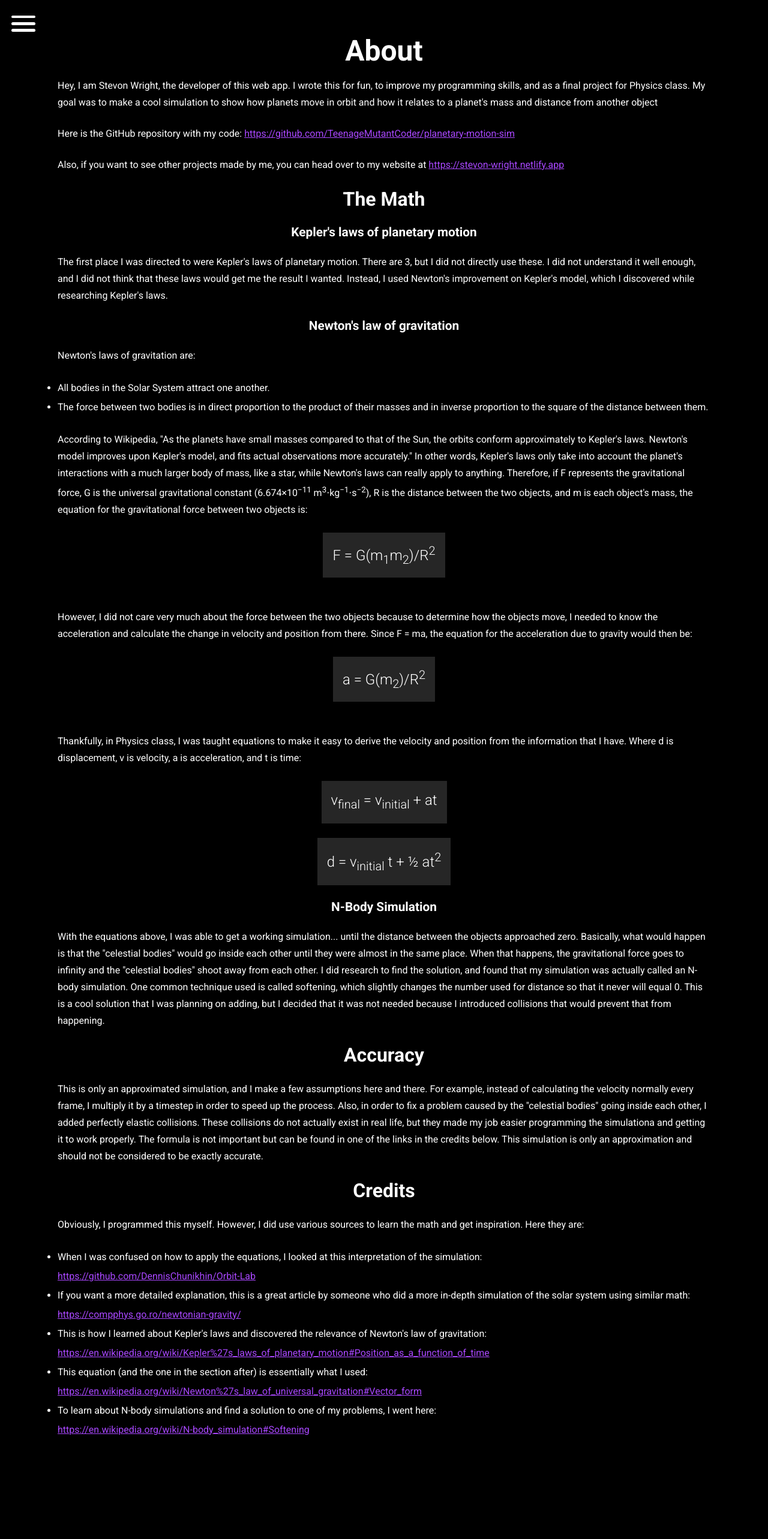
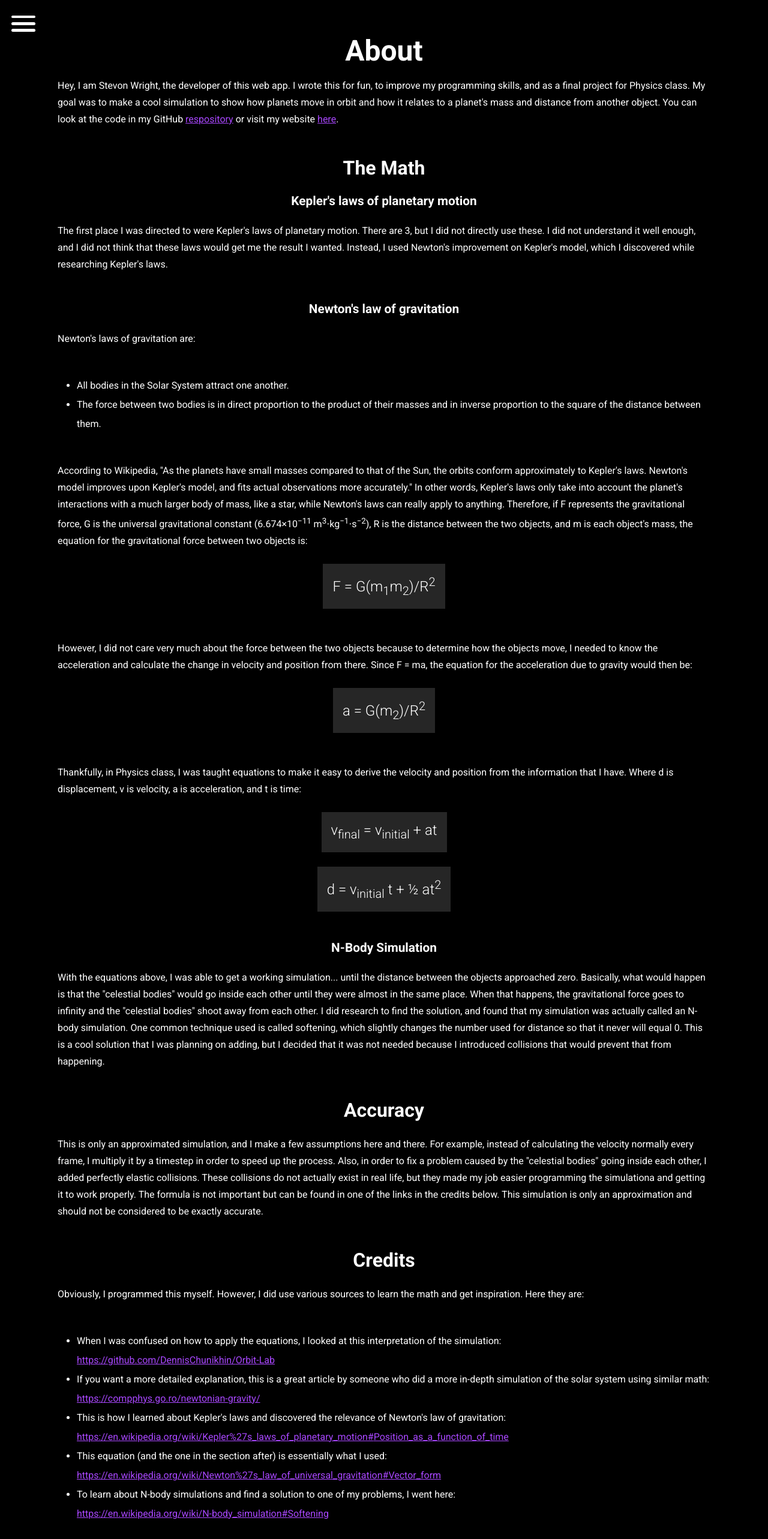
Before and after one commit to TeenageMutantCoder/n-body-sim, a React (Create React App) app: page /about in a window 1280 px wide. Shown: the top 2566 px of the page at 60% size. Before the commit the page ends 2424 px from the top, so only its background shows below. Built offline with nearby package versions, Linux system fonts and the light colour scheme.

Commit message:
Edited About page and styling

```diff
--- a/src/components/About.css
+++ b/src/components/About.css
@@ -1,6 +1,5 @@
-.About p,
-.About ul {
-    margin-bottom: 1.5rem;
+.About > *:not(h1, h2, h3) {
+    margin-bottom: 3rem;
 }
 
 .About p {
@@ -11,6 +10,10 @@
     color: var(--main-color);
 }
 
+.About ul {
+    margin-left: 2rem;
+}
+
 .About a:hover {
     color: var(--accent-color);
 }
@@ -19,20 +22,14 @@
     line-height: 2rem;
 }
 
-li.equation {
-    list-style: none;
-}
-
-span.equation {
-    display: block;
-}
-
 .equation {
     background-color: rgba(161, 161, 161, 0.24);
+    display: block;
     font-size: 1.5rem;
     font-weight: 300;
-    text-align: center;
+    list-style: none;
     margin: 1.5rem auto;
     padding: 1rem;
+    text-align: center;
     width: max-content;
 }
--- a/src/components/About.jsx
+++ b/src/components/About.jsx
@@ -5,64 +5,242 @@ const About = () => {
   return (
     <div className="About">
       <h1 className="title">About</h1>
-            <p>Hey, I am Stevon Wright, the developer of this web app. I wrote this for fun, to improve my programming skills, and as a final project for Physics class. My goal was to make a cool simulation to show how planets move in orbit and how it relates to a planet's mass and distance from another object</p>
-            <p>Here is the GitHub repository with my code: <a href="https://github.com/TeenageMutantCoder/planetary-motion-sim" target="_blank" rel="noopener noreferrer">https://github.com/TeenageMutantCoder/planetary-motion-sim</a></p>
-            <p>Also, if you want to see other projects made by me, you can head over to my website at <a href="https://stevon-wright.netlify.app" target="_blank" rel="noopener noreferrer">https://stevon-wright.netlify.app</a></p>
+      <p>
+        Hey, I am Stevon Wright, the developer of this web app. I wrote this for
+        fun, to improve my programming skills, and as a final project for
+        Physics class. My goal was to make a cool simulation to show how planets
+        move in orbit and how it relates to a planet's mass and distance from
+        another object. You can look at the code in my GitHub&nbsp;
+        <a
+          href="https://github.com/TeenageMutantCoder/planetary-motion-sim"
+          target="_blank"
+          rel="noopener noreferrer"
+        >
+          respository
+        </a>
+        &nbsp;or visit my website&nbsp;
+        <a
+          href="https://stevon-wright.netlify.app"
+          target="_blank"
+          rel="noopener noreferrer"
+        >
+          here
+        </a>
+        .
+      </p>
       <h2>The Math</h2>
       <h3>Kepler's laws of planetary motion</h3>
-            <p>The first place I was directed to were Kepler's laws of planetary motion. There are 3, but I did not directly use these. I did not understand it well enough, and I did not think that these laws would get me the result I wanted. Instead, I used Newton's improvement on Kepler's model, which I discovered while researching Kepler's laws.</p>
+      <p>
+        The first place I was directed to were Kepler's laws of planetary
+        motion. There are 3, but I did not directly use these. I did not
+        understand it well enough, and I did not think that these laws would get
+        me the result I wanted. Instead, I used Newton's improvement on Kepler's
+        model, which I discovered while researching Kepler's laws.
+      </p>
       <h3>Newton's law of gravitation</h3>
       <p>Newton's laws of gravitation are:</p>
       <ul>
         <li>All bodies in the Solar System attract one another.</li>
-                <li>The force between two bodies is in direct proportion to the product of their masses and in inverse proportion to the square of the distance between them.</li>
+        <li>
+          The force between two bodies is in direct proportion to the product of
+          their masses and in inverse proportion to the square of the distance
+          between them.
+        </li>
       </ul>
       <p>
-                According to Wikipedia, "As the planets have small masses compared to that of the Sun, the orbits conform approximately to Kepler's laws. Newton's model improves upon Kepler's model, and fits actual observations more accurately." In other words, Kepler's laws only take into account the planet's interactions with a much larger body of mass, like a star, while Newton's laws can really apply to anything. Therefore, if F represents the gravitational force, G is the universal gravitational constant (6.674×10<sup>−11</sup> m<sup>3</sup>⋅kg<sup>−1</sup>⋅s<sup>−2</sup>), R is the distance between the two objects, and m is each object's mass, the equation for the gravitational force between two objects is:
+        According to Wikipedia, "As the planets have small masses compared to
+        that of the Sun, the orbits conform approximately to Kepler's laws.
+        Newton's model improves upon Kepler's model, and fits actual
+        observations more accurately." In other words, Kepler's laws only take
+        into account the planet's interactions with a much larger body of mass,
+        like a star, while Newton's laws can really apply to anything.
+        Therefore, if F represents the gravitational force, G is the universal
+        gravitational constant (6.674×10<sup>−11</sup> m<sup>3</sup>⋅kg
+        <sup>−1</sup>⋅s<sup>−2</sup>), R is the distance between the two
+        objects, and m is each object's mass, the equation for the gravitational
+        force between two objects is:
         <br />
-                <span className="equation">F = G(m<sub>1</sub>m<sub>2</sub>)/R<sup>2</sup></span>
+        <span className="equation">
+          F = G(m<sub>1</sub>m<sub>2</sub>)/R<sup>2</sup>
+        </span>
         <br />
-                However, I did not care very much about the force between the two objects because to determine how the objects move, I needed to know the acceleration and calculate the change in velocity and position from there. Since F = ma, the equation for the acceleration due to gravity would then be:
+        However, I did not care very much about the force between the two
+        objects because to determine how the objects move, I needed to know the
+        acceleration and calculate the change in velocity and position from
+        there. Since F = ma, the equation for the acceleration due to gravity
+        would then be:
         <br />
-                <span className="equation">a = G(m<sub>2</sub>)/R<sup>2</sup></span>
+        <span className="equation">
+          a = G(m<sub>2</sub>)/R<sup>2</sup>
+        </span>
         <br />
-                Thankfully, in Physics class, I was taught equations to make it easy to derive the velocity and position from the information that I have. Where d is displacement, v is velocity, a is acceleration, and t is time:
+        Thankfully, in Physics class, I was taught equations to make it easy to
+        derive the velocity and position from the information that I have. Where
+        d is displacement, v is velocity, a is acceleration, and t is time:
+        <span className="equation">
+          v<sub>final</sub> = v<sub>initial</sub> + at
+        </span>
+        <span className="equation">
+          d = v<sub>initial</sub> t + &frac12; at<sup>2</sup>
+        </span>
+      </p>
+      <h3>N-Body Simulation</h3>
+      <p>
+        With the equations above, I was able to get a working simulation...
+        until the distance between the objects approached zero. Basically, what
+        would happen is that the "celestial bodies" would go inside each other
+        until they were almost in the same place. When that happens, the
+        gravitational force goes to infinity and the "celestial bodies" shoot
+        away from each other. I did research to find the solution, and found
+        that my simulation was actually called an N-body simulation. One common
+        technique used is called softening, which slightly changes the number
+        used for distance so that it never will equal 0. This is a cool solution
+        that I was planning on adding, but I decided that it was not needed
+        because I introduced collisions that would prevent that from happening.
+      </p>
+      <h2>Accuracy</h2>
+      <p>
+        This is only an approximated simulation, and I make a few assumptions
+        here and there. For example, instead of calculating the velocity
+        normally every frame, I multiply it by a timestep in order to speed up
+        the process. Also, in order to fix a problem caused by the "celestial
+        bodies" going inside each other, I added perfectly elastic collisions.
+        These collisions do not actually exist in real life, but they made my
+        job easier programming the simulationa and getting it to work properly.
+        The formula is not important but can be found in one of the links in the
+        credits below. This simulation is only an approximation and should not
+        be considered to be exactly accurate.
+      </p>
+      <h2>Credits</h2>
+      <p>
+        Obviously, I programmed this myself. However, I did use various sources
+        to learn the math and get inspiration. Here they are:
       </p>
       <ul>
-                <li className="equation">v<sub>final</sub> = v<sub>initial</sub> + at</li>
-                <li className="equation">d = v<sub>initial</sub> t + &frac12; at<sup>2</sup></li>
-            </ul>
-            <h3>N-Body Simulation</h3>
-            <p>With the equations above, I was able to get a working simulation... until the distance between the objects approached zero. Basically, what would happen is that the "celestial bodies" would go inside each other until they were almost in the same place. When that happens, the gravitational force goes to infinity and the "celestial bodies" shoot away from each other. I did research to find the solution, and found that my simulation was actually called an N-body simulation. One common technique used is called softening, which slightly changes the number used for distance so that it never will equal 0. This is a cool solution that I was planning on adding, but I decided that it was not needed because I introduced collisions that would prevent that from happening.</p>
-            <h2>Accuracy</h2>
-            <p>This is only an approximated simulation, and I make a few assumptions here and there. For example, instead of calculating the velocity normally every frame, I multiply it by a timestep in order to speed up the process. Also, in order to fix a problem caused by the "celestial bodies" going inside each other, I added perfectly elastic collisions. These collisions do not actually exist in real life, but they made my job easier programming the simulationa and getting it to work properly. The formula is not important but can be found in one of the links in the credits below. This simulation is only an approximation and should not be considered to be exactly accurate.</p>
-            <h2>Credits</h2>
-            <p>Obviously, I programmed this myself. However, I did use various sources to learn the math and get inspiration. Here they are:</p>
-            <ul>
         <li>
-                    When I was confused on how to apply the equations, I looked at this interpretation of the simulation:
+          When I was confused on how to apply the equations, I looked at this
+          interpretation of the simulation:
           <br />
-                    <a href="https://github.com/DennisChunikhin/Orbit-Lab" rel="noopener noreferrer" target="_blank">https://github.com/DennisChunikhin/Orbit-Lab</a>
+          <a
+            href="https://github.com/DennisChunikhin/Orbit-Lab"
+            rel="noopener noreferrer"
+            target="_blank"
+          >
+            https://
+            <wbr />
+            github.com/
+            <wbr />
+            DennisChunikhin/
+            <wbr />
+            Orbit-Lab
+          </a>
         </li>
         <li>
-                    If you want a more detailed explanation, this is a great article by someone who did a more in-depth simulation of the solar system using similar math:
+          If you want a more detailed explanation, this is a great article by
+          someone who did a more in-depth simulation of the solar system using
+          similar math:
           <br />
-                    <a href="https://compphys.go.ro/newtonian-gravity/" rel="noopener noreferrer" target="_blank">https://compphys.go.ro/newtonian-gravity/</a>
+          <a
+            href="https://compphys.go.ro/newtonian-gravity/"
+            rel="noopener noreferrer"
+            target="_blank"
+          >
+            https://
+            <wbr />
+            compphys.go.ro/
+            <wbr />
+            newtonian-gravity/
+          </a>
         </li>
         <li>
-                    This is how I learned about Kepler's laws and discovered the relevance of Newton's law of gravitation:
+          This is how I learned about Kepler's laws and discovered the relevance
+          of Newton's law of gravitation:
           <br />
-                    <a href="https://en.wikipedia.org/wiki/Kepler%27s_laws_of_planetary_motion#Newton's_law_of_gravitation" rel="noopener noreferrer" target="_blank">https://en.wikipedia.org/wiki/Kepler%27s_laws_of_planetary_motion#Position_as_a_function_of_time</a>
+          <a
+            href="https://en.wikipedia.org/wiki/Kepler%27s_laws_of_planetary_motion#Newton's_law_of_gravitation"
+            rel="noopener noreferrer"
+            target="_blank"
+          >
+            https://
+            <wbr />
+            en.wikipedia.org/
+            <wbr />
+            wiki/
+            <wbr />
+            Kepler%27s_
+            <wbr />
+            laws_
+            <wbr />
+            of_
+            <wbr />
+            planetary_
+            <wbr />
+            motion#
+            <wbr />
+            Position_
+            <wbr />
+            as_
+            <wbr />
+            a_
+            <wbr />
+            function_
+            <wbr />
+            of_
+            <wbr />
+            time
+          </a>
         </li>
         <li>
-                    This equation (and the one in the section after) is essentially what I used:
+          This equation (and the one in the section after) is essentially what I
+          used:
           <br />
-                    <a href="https://en.wikipedia.org/wiki/Newton%27s_law_of_universal_gravitation#Vector_form" rel="noopener noreferrer" target="_blank">https://en.wikipedia.org/wiki/Newton%27s_law_of_universal_gravitation#Vector_form</a>
+          <a
+            href="https://en.wikipedia.org/wiki/Newton%27s_law_of_universal_gravitation#Vector_form"
+            rel="noopener noreferrer"
+            target="_blank"
+          >
+            https://
+            <wbr />
+            en.wikipedia.org/
+            <wbr />
+            wiki/
+            <wbr />
+            Newton%27s_
+            <wbr />
+            law_
+            <wbr />
+            of_
+            <wbr />
+            universal_
+            <wbr />
+            gravitation#
+            <wbr />
+            Vector_
+            <wbr />
+            form
+          </a>
         </li>
         <li>
-                    To learn about N-body simulations and find a solution to one of my problems, I went here:
+          To learn about N-body simulations and find a solution to one of my
+          problems, I went here:
           <br />
-                    <a href="https://en.wikipedia.org/wiki/N-body_simulation#Softening" rel="noopener noreferrer" target="_blank">https://en.wikipedia.org/wiki/N-body_simulation#Softening</a>
+          <a
+            href="https://en.wikipedia.org/wiki/N-body_simulation#Softening"
+            rel="noopener noreferrer"
+            target="_blank"
+          >
+            https://
+            <wbr />
+            en.wikipedia.org/
+            <wbr />
+            wiki/
+            <wbr />
+            N-body_
+            <wbr />
+            simulation#
+            <wbr />
+            Softening
+          </a>
         </li>
       </ul>
     </div>
```
Lines whose indentation alone changed are shown as unchanged.
